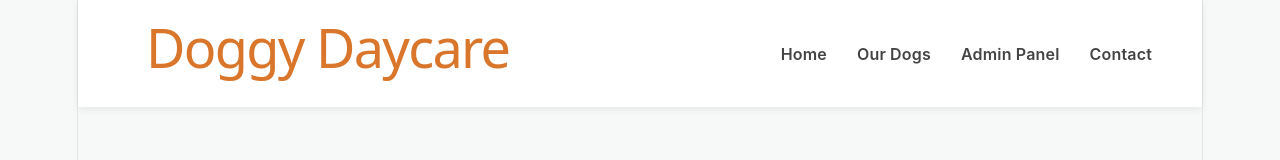
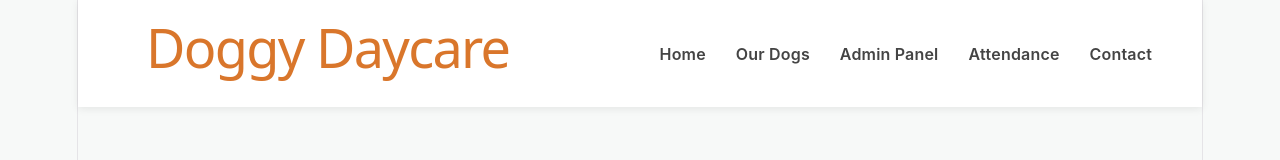
Before and after one commit to GreedyGobling/Doggy-Daycare, a React (Vite) app: page / in a window 1280 px wide. Shown: the top 160 px of the page. Built offline with nearby package versions, Linux system fonts and the light colour scheme; no server answers.

Commit message:
Add attendance page to navigation

```diff
--- a/src/App.jsx
+++ b/src/App.jsx
@@ -2,12 +2,14 @@ import { useState, useEffect } from "react";
 import "./App.css";
 import Admin from "./components/Admin.jsx";
 import DogCatalog from "./components/DogCatalog.jsx";
+import Attendance from "./components/Attendance.jsx";
 
 const SCREENS = {
   WELCOME: "welcome",
   CATALOG: "catalog",
   DOGDETAIL: "dogdetail",
   ADMIN: "admin",
+  ATTENDANCE: "attendance",
 };
 
 function App() {
@@ -17,6 +19,7 @@ function App() {
   const goToDogCatalog = () => setCurrentScreen(SCREENS.CATALOG);
   const goToDogDetail = () => setCurrentScreen(SCREENS.DOGDETAIL);
   const goToAdmin = () => setCurrentScreen(SCREENS.ADMIN);
+  const goToAttendance = () => setCurrentScreen(SCREENS.ATTENDANCE);
 
   const [dogs, setDogs] = useState([]);
 
@@ -50,6 +53,9 @@ function App() {
               <a onClick={goToAdmin}>Admin Panel</a>
             </li>
             <li>
+              <a onClick={goToAttendance}>Attendance</a>
+            </li>
+            <li>
               <a onClick="">Contact</a>
             </li>
           </ul>
@@ -70,6 +76,7 @@ function App() {
       )}
       {currentScreen === SCREENS.CATALOG && <DogCatalog />}
       {currentScreen === SCREENS.ADMIN && <Admin />}
+      {currentScreen === SCREENS.ATTENDANCE && <Attendance />}
     </div>
   );
 }
```
